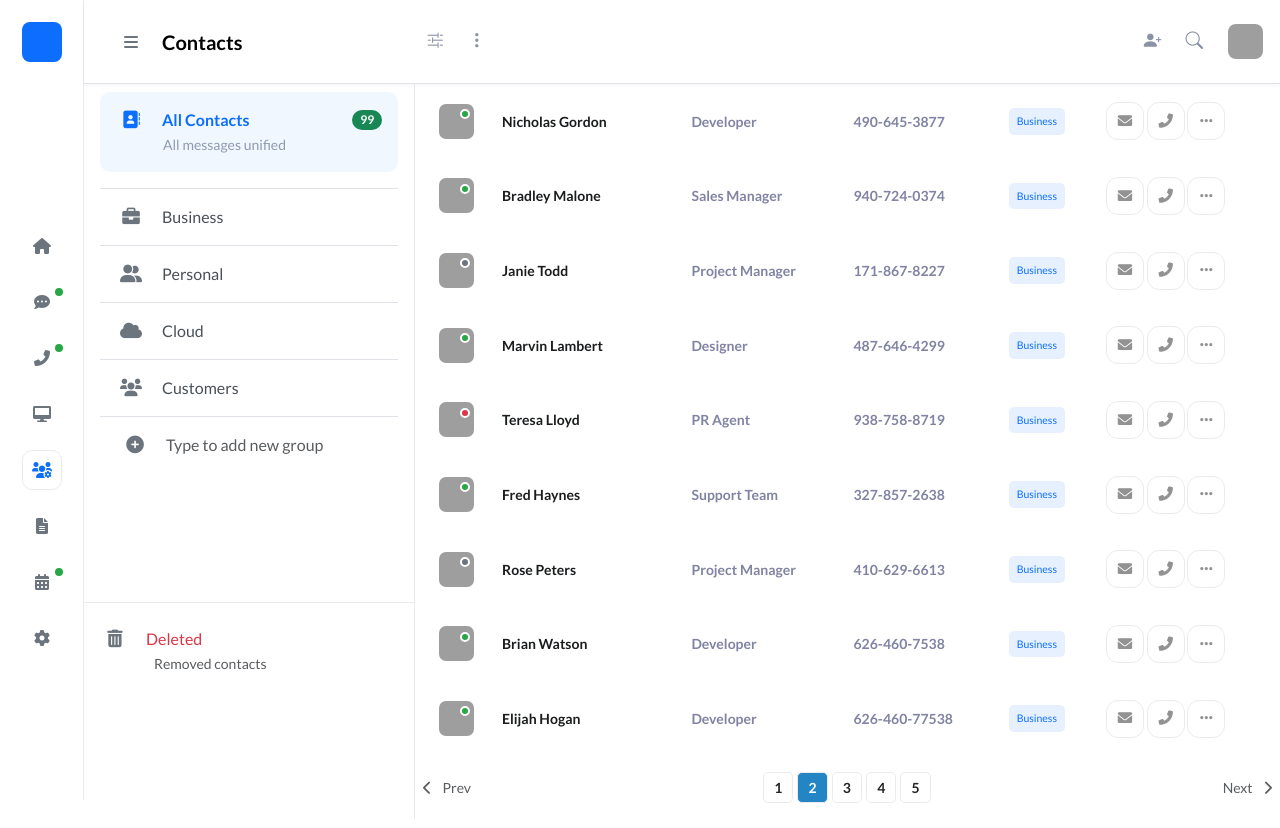
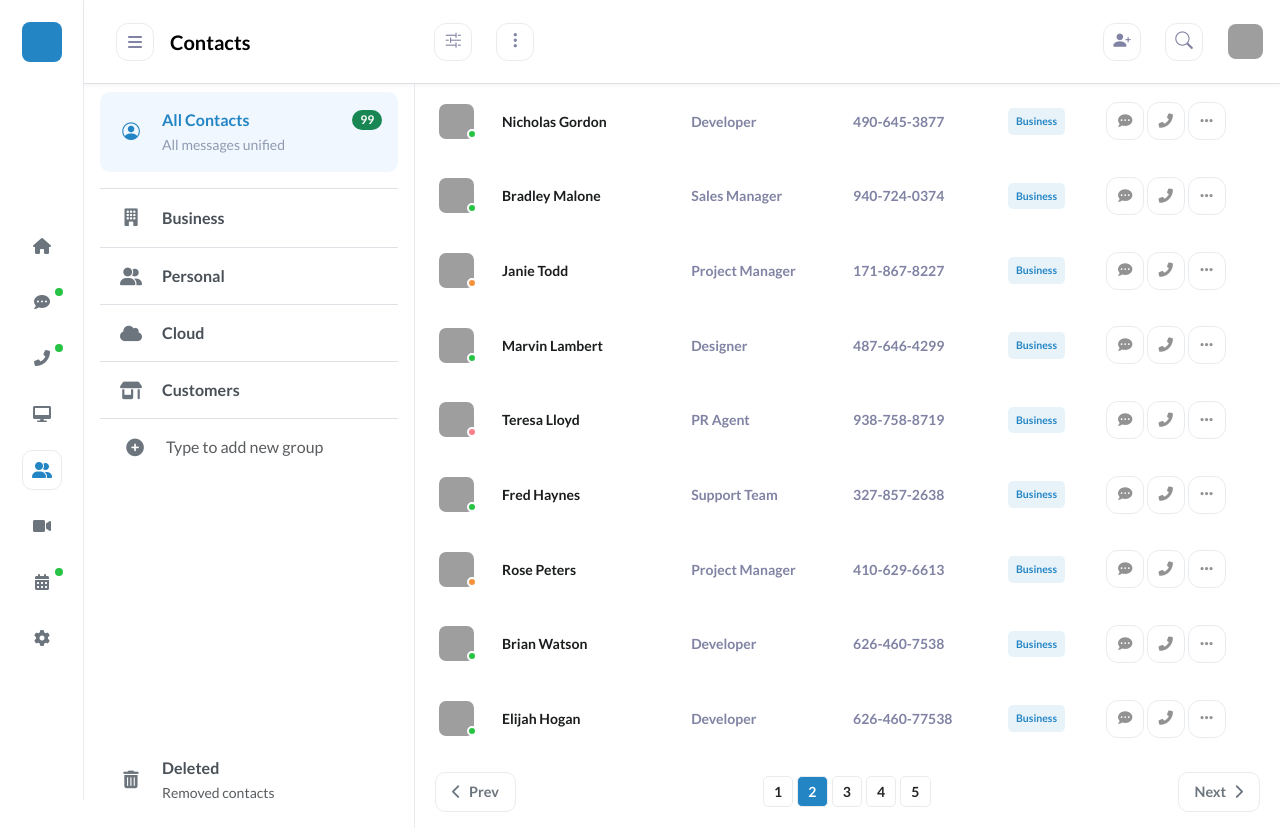
Before and after one commit to miesedaap00/Technical-Test, a plain HTML site: page index.html in a window 1280 px wide. Drawn offline with nearby package versions, Linux system fonts and the light colour scheme; grey boxes are pictures that could not be loaded.

Commit message:
initial commit

```diff
--- a/index.html
+++ b/index.html
@@ -15,24 +15,23 @@
 </head>
 <body>
     <nav class="navbar navbar-expand-lg navbar-light bg-light border-bottom justify-content-between">
-
         <div class="navbar-brand d-flex align-items-center ps-3 gap-3 gap-md-11">
             <div class="d-flex align-items-center justify-content-center gap-3">
-                <button class="btn btn-outline-secondary border-0 p-2" id="iconSidebarToggle">
+                <button class="btn navbar-icon" id="iconSidebarToggle">
                     <i class="fas fa-bars"></i>
                 </button>
                 <h5 class="mb-0 fw-bold">Contacts</h5>
             </div>
 
             <div class="navbar-center-icons ms-2">
-                <a href="#!" class="nav-icon-link"><i class="bi bi-sliders2"></i></a>
-                <a href="#!" class="nav-icon-link"><i class="bi bi-three-dots-vertical"></i></a>
+                <a href="#!" class="nav-icon-link navbar-icon"><i class="bi bi-sliders2"></i></a>
+                <a href="#!" class="nav-icon-link navbar-icon"><i class="bi bi-three-dots-vertical"></i></a>
             </div>
         </div>
 
         <div class="d-flex align-items-center pe-3" id="navbar-right-icons">
-            <a href="#!" class="nav-icon-link"><i class="bi bi-person-plus-fill"></i></a>
-            <a href="#!" class="nav-icon-link"><i class="bi bi-search"></i></a>
+            <a href="#!" class="nav-icon-link navbar-icon"><i class="bi bi-person-plus-fill"></i></a>
+            <a href="#!" class="nav-icon-link navbar-icon"><i class="bi bi-search"></i></a>
 
             <div class="dropdown">
                 <button class="btn btn-link p-0 d-flex align-items-center" type="button" data-bs-toggle="dropdown" aria-expanded="false">
@@ -69,10 +68,10 @@
                     <a href="#!"><i class="fas fa-desktop"></i></a>
                 </li>
                 <li class="list-group-item icon-item active">
-                    <a href="#!"><i class="fas fa-users-cog"></i></a>
+                    <a href="#!"><i class="fas fa-user-friends"></i></a>
                 </li>
                 <li class="list-group-item icon-item">
-                    <a href="#!"><i class="fas fa-file-alt"></i></a>
+                    <a href="#!"><i class="fas fa-video"></i></a>
                 </li>
                 <li class="list-group-item icon-item position-relative">
                     <a href="#!"><i class="fas fa-calendar-alt"></i></a>
@@ -90,19 +89,23 @@
                     <a class="list-group-item list-group-item-action p-3 active" href="#!">
                         <div class="d-flex align-items-center">
                             <span class="sidebar-icon-container me-3">
-                                <i class="fas fa-address-book"></i>
+                                <i class="bi bi-person-circle"></i>
                             </span>
-                            <span class="fw-bold">All Contacts</span>
-                            <span class="badge bg-success rounded-pill ms-auto">99</span>
+                            <div class="flex-grow-1">
+                                <div class="d-flex align-items-center">
+                                    <span class="fw-bold">All Contacts</span>
+                                    <span class="badge bg-success rounded-pill ms-auto">99</span>
+                                </div>
+                                <small class="text-muted">All messages unified</small>
+                            </div>
                         </div>
-                        <small class="text-muted" style="margin-left: 47px;">All messages unified</small>
                     </a>
                     <a class="list-group-item list-group-item-action border-top p-3" href="#!">
                         <div class="d-flex align-items-center">
                             <span class="sidebar-icon-container me-3">
-                                <i class="fas fa-briefcase"></i>
+                                <i class="bi bi-building-fill"></i>
                             </span>
-                            Business
+                            <span class="fw-bold">Business</span>
                         </div>
                     </a>
                     <a class="list-group-item list-group-item-action border-top p-3" href="#!">
@@ -110,7 +113,7 @@
                             <span class="sidebar-icon-container me-3">
                                 <i class="fas fa-user-friends"></i>
                             </span>
-                            Personal
+                            <span class="fw-bold">Personal</span>
                         </div>
                     </a>
                     <a class="list-group-item list-group-item-action border-top p-3" href="#!">
@@ -118,15 +121,15 @@
                             <span class="sidebar-icon-container me-3">
                                 <i class="fas fa-cloud"></i>
                             </span>
-                            Cloud
+                            <span class="fw-bold">Cloud</span>
                         </div>
                     </a>
                     <a class="list-group-item list-group-item-action border-top p-3" href="#!">
                         <div class="d-flex align-items-center">
                             <span class="sidebar-icon-container me-3">
-                                <i class="fas fa-users"></i>
+                                <i class="fa-solid fa-shop"></i>
                             </span>
-                            Customers
+                            <span class="fw-bold">Customers</span>
                         </div>
                     </a>
                     <a class="list-group-item list-group-item-action border-top text-muted" href="#!">
@@ -138,15 +141,20 @@
                         </div>
                     </a>
                 </div>
-                <div class="list-group list-group-flush mt-auto py-2">
-                    <a class="list-group-item list-group-item-action p-3 text-danger" href="#!">
+
+                <div class="list-group list-group-flush mt-auto py-2 px-3">
+                    <a class="list-group-item list-group-item-action p-3" href="#!">
                         <div class="d-flex align-items-center">
                             <span class="sidebar-icon-container me-3">
                                 <i class="fas fa-trash-alt"></i>
                             </span>
-                            Deleted
+                            <div class="flex-grow-1">
+                                <div class="d-flex align-items-center">
+                                    <span class="fw-bold">Deleted</span>
+                                </div>
+                                <small class="text-muted">Removed contacts</small>
+                            </div>
                         </div>
-                        <small class="text-muted" style="margin-left: 54px;">Removed contacts</small>
                     </a>
                 </div>
             </div>
@@ -167,7 +175,7 @@
                                 <td class="text">490-645-3877</td>
                                 <td><span class="badge custom-badge-business p-2">Business</span></td>
                                 <td class="table-actions">
-                                    <a href="#!" class="action-btn"><i class="fas fa-envelope"></i></a>
+                                    <a href="#!" class="action-btn"><i class="fas fa-comment-dots"></i></a>
                                     <a href="#!" class="action-btn"><i class="fas fa-phone-alt"></i></a>
                                     <a href="#!" class="action-btn"><i class="fas fa-ellipsis-h"></i></a>
                                 </td>
@@ -184,7 +192,7 @@
                                 <td class="text">940-724-0374</td>
                                 <td><span class="badge custom-badge-business p-2">Business</span></td>
                                 <td class="table-actions">
-                                    <a href="#!" class="action-btn"><i class="fas fa-envelope"></i></a>
+                                    <a href="#!" class="action-btn"><i class="fas fa-comment-dots"></i></a>
                                     <a href="#!" class="action-btn"><i class="fas fa-phone-alt"></i></a>
                                     <a href="#!" class="action-btn"><i class="fas fa-ellipsis-h"></i></a>
                                 </td>
@@ -201,7 +209,7 @@
                                 <td class="text">171-867-8227</td>
                                 <td><span class="badge custom-badge-business p-2">Business</span></td>
                                 <td class="table-actions">
-                                    <a href="#!" class="action-btn"><i class="fas fa-envelope"></i></a>
+                                    <a href="#!" class="action-btn"><i class="fas fa-comment-dots"></i></a>
                                     <a href="#!" class="action-btn"><i class="fas fa-phone-alt"></i></a>
                                     <a href="#!" class="action-btn"><i class="fas fa-ellipsis-h"></i></a>
                                 </td>
@@ -218,7 +226,7 @@
                                 <td class="text">487-646-4299</td>
                                 <td><span class="badge custom-badge-business p-2">Business</span></td>
                                 <td class="table-actions">
-                                    <a href="#!" class="action-btn"><i class="fas fa-envelope"></i></a>
+                                    <a href="#!" class="action-btn"><i class="fas fa-comment-dots"></i></a>
                                     <a href="#!" class="action-btn"><i class="fas fa-phone-alt"></i></a>
                                     <a href="#!" class="action-btn"><i class="fas fa-ellipsis-h"></i></a>
                                 </td>
@@ -235,7 +243,7 @@
                                 <td class="text">938-758-8719</td>
                                 <td><span class="badge custom-badge-business p-2">Business</span></td>
                                 <td class="table-actions">
-                                    <a href="#!" class="action-btn"><i class="fas fa-envelope"></i></a>
+                                    <a href="#!" class="action-btn"><i class="fas fa-comment-dots"></i></a>
                                     <a href="#!" class="action-btn"><i class="fas fa-phone-alt"></i></a>
                                     <a href="#!" class="action-btn"><i class="fas fa-ellipsis-h"></i></a>
                                 </td>
@@ -252,7 +260,7 @@
                                 <td class="text">327-857-2638</td>
                                 <td><span class="badge custom-badge-business p-2">Business</span></td>
                                 <td class="table-actions">
-                                    <a href="#!" class="action-btn"><i class="fas fa-envelope"></i></a>
+                                    <a href="#!" class="action-btn"><i class="fas fa-comment-dots"></i></a>
                                     <a href="#!" class="action-btn"><i class="fas fa-phone-alt"></i></a>
                                     <a href="#!" class="action-btn"><i class="fas fa-ellipsis-h"></i></a>
                                 </td>
@@ -269,7 +277,7 @@
                                 <td class="text">410-629-6613</td>
                                 <td><span class="badge custom-badge-business p-2">Business</span></td>
                                 <td class="table-actions">
-                                    <a href="#!" class="action-btn"><i class="fas fa-envelope"></i></a>
+                                    <a href="#!" class="action-btn"><i class="fas fa-comment-dots"></i></a>
                                     <a href="#!" class="action-btn"><i class="fas fa-phone-alt"></i></a>
                                     <a href="#!" class="action-btn"><i class="fas fa-ellipsis-h"></i></a>
                                 </td>
@@ -286,7 +294,7 @@
                                 <td class="text">626-460-7538</td>
                                 <td><span class="badge custom-badge-business p-2">Business</span></td>
                                 <td class="table-actions">
-                                    <a href="#!" class="action-btn"><i class="fas fa-envelope"></i></a>
+                                    <a href="#!" class="action-btn"><i class="fas fa-comment-dots"></i></a>
                                     <a href="#!" class="action-btn"><i class="fas fa-phone-alt"></i></a>
                                     <a href="#!" class="action-btn"><i class="fas fa-ellipsis-h"></i></a>
                                 </td>
@@ -303,7 +311,7 @@
                                 <td class="text">626-460-77538</td>
                                 <td><span class="badge custom-badge-business p-2">Business</span></td>
                                 <td class="table-actions">
-                                    <a href="#!" class="action-btn"><i class="fas fa-envelope"></i></a>
+                                    <a href="#!" class="action-btn"><i class="fas fa-comment-dots"></i></a>
                                     <a href="#!" class="action-btn"><i class="fas fa-phone-alt"></i></a>
                                     <a href="#!" class="action-btn"><i class="fas fa-ellipsis-h"></i></a>
                                 </td>
@@ -312,7 +320,7 @@
                     </table>
                 </div>
                 <div class="card-footer bg-white d-flex justify-content-between align-items-center py-3">
-                    <button class="btn btn-sm btn-outline-secondary border-0 text-muted"><i class="fas fa-chevron-left me-2"></i> Prev</button>
+                    <button class="btn btn-nav"><i class="fas fa-chevron-left me-2"></i> Prev</button>
                     <nav aria-label="Page navigation example">
                         <ul class="pagination pagination-sm mb-0">
                             <li class="page-item"><a class="page-link" href="#">1</a></li>
@@ -322,7 +330,7 @@
                             <li class="page-item"><a class="page-link" href="#">5</a></li>
                         </ul>
                     </nav>
-                    <button class="btn btn-sm btn-outline-secondary border-0 text-muted">Next <i class="fas fa-chevron-right ms-2"></i></button>
+                    <button class="btn btn-nav">Next <i class="fas fa-chevron-right ms-2"></i></button>
                 </div>
             </div>
         </div>
@@ -343,12 +351,12 @@
                     </div>
 
                     <div class="d-flex gap-2">
-                        <button class="btn btn-primary btn-message">
+                        <button class="btn btn-message">
                             <i class="fas fa-comment-dots me-2"></i>Message
                         </button>
-                        <button class="btn btn-outline-secondary"><i class="fas fa-phone-alt"></i></button>
-                        <button class="btn btn-outline-secondary"><i class="fas fa-envelope"></i></button>
-                        <button class="btn btn-outline-secondary"><i class="fas fa-ellipsis-h"></i></button>
+                        <button class="btn action-btn"><i class="fas fa-phone-alt"></i></button>
+                        <button class="btn action-btn"><i class="fas fa-video"></i></button>
+                        <button class="btn action-btn"><i class="fas fa-ellipsis-h"></i></button>
                     </div>
                 </div>
             </div>
--- a/style.css
+++ b/style.css
@@ -56,7 +56,7 @@ body.icon-sidebar-hidden .navbar {
 }
 
 .nav-icon-link:hover {
-    color: #0d6efd;
+    color: #2485C5;
 }
 
 #navbar-right-icons .dropdown .btn:focus {
@@ -75,6 +75,25 @@ body.icon-sidebar-hidden .navbar {
     height: 40px;
     border-radius: 8px;
     object-fit: cover;
+}
+
+.navbar-icon {
+    display: inline-flex;
+    align-items: center;
+    justify-content: center;
+    width: 38px;
+    height: 38px;
+    background-color: #ffffff;
+    border: 1px solid #e9ecef;
+    color: #8083A3;
+    border-radius: 12px;
+    text-decoration: none;
+    transition: all 0.2s ease-in-out;
+}
+
+.navbar-icon:hover {
+    background-color: #f8f9fa;
+    color: #2485C5;
 }
 
 #main-wrapper {
@@ -118,7 +137,7 @@ body.icon-sidebar-hidden .navbar {
 .icon-sidebar .sidebar-logo-container .logo-circle {
     width: 40px;
     height: 40px;
-    background-color: #0d6efd;
+    background-color: #2485C5;
     border-radius: 8px;
 }
 
@@ -162,7 +181,7 @@ body.icon-sidebar-hidden .icon-sidebar {
     padding-left: 0;
 }
 .icon-sidebar .list-group-item.icon-item.active a {
-    color: #0d6efd;
+    color: #2485C5;
     background-color: white;
     border: 1px solid #e9ecef;
 }
@@ -170,7 +189,7 @@ body.icon-sidebar-hidden .icon-sidebar {
     background-color: transparent;
 }
 .icon-sidebar .list-group-item.icon-item:hover a {
-    color: #0d6efd;
+    color: #2485C5;
     background-color: #e6f0ff;
 }
 
@@ -189,86 +208,81 @@ body.icon-sidebar-hidden .icon-sidebar {
     background-color: white;
     border-right: 1px solid #e9ecef;
     display: flex;
-    flex-direction: column;
+    flex-direction: column; /* Mengatur item di dalamnya (menu & tombol delete) secara vertikal */
     z-index: 1000;
     transition: margin-left var(--transition-speed);
     flex-shrink: 0;
-
     position: sticky;
     top: var(--navbar-height);
     left: 0;
-
     margin-left: var(--icon-sidebar-width);
 }
 
+/* Mengatur posisi sidebar saat icon-sidebar disembunyikan */
 body.icon-sidebar-hidden .text-sidebar {
     margin-left: 0;
 }
 
+/* 2. Styling Daftar Menu (List Group) */
 .text-sidebar .list-group {
-    flex-grow: 1;
     border-radius: 0;
 }
+
 .text-sidebar .list-group-item {
     border: none;
     padding: 1rem 1.25rem;
     color: #495057;
     border-radius: 0;
+
 }
+
+/* Item pertama tidak memiliki garis pemisah di atasnya */
+.text-sidebar .list-group-flush:first-child .list-group-item:first-child {
+    border-top: none;
+}
+
 .text-sidebar .list-group-item:hover {
-    background-color: #f8f9fa;
+    background-color: #f8f9fa; /* Efek hover saat mouse mendekat */
 }
+
+/* 3. Styling untuk Item yang Sedang Aktif */
 .text-sidebar .list-group-item.active {
     background-color: #f0f7ff;
-    border-radius: 10px 10px 10px 10px;
+    border-radius: 10px;
     margin-bottom: 1rem;
-    color: #0d6efd;
-    border-left: none;
+    color: #2485C5; /* Warna teks utama menjadi biru */
     font-weight: normal;
-    padding-left: 1.25rem;
+    border-top: none; /* Menghapus garis pemisah saat aktif */
 }
+
+/* Mengatur warna sub-teks (misal: "All messages unified") saat item aktif */
 .text-sidebar .list-group-item.active .text-muted {
     color: #8e9aaf !important;
 }
+
+/* Mengatur warna teks yang bold saat item aktif */
 .text-sidebar .list-group-item.active .fw-bold {
-    color: #0d6efd;
+    color: #2485C5;
     font-weight: 600 !important;
 }
 
+/* 4. Styling untuk Ikon */
 .sidebar-icon-container {
     display: inline-flex;
     align-items: center;
     justify-content: center;
-    width: 30px;
+    width: 30px; /* Wadah tak terlihat untuk membuat ikon sejajar */
 }
 
+/* Warna default ikon */
 .text-sidebar .list-group-item i {
     color: #6c757d;
     font-size: 1.1rem;
 }
 
-.text-sidebar .list-group-item.active,
+/* Warna ikon saat item-nya aktif */
 .text-sidebar .list-group-item.active i {
-    color: #0d6efd;
-}
-
-.text-sidebar-icon-wrapper {
-    width: 35px;
-    height: 35px;
-    background-color: #f0f2f5;
-    border-radius: 8px;
-    display: flex;
-    justify-content: center;
-    align-items: center;
-    color: #6c757d;
-    font-size: 1rem;
-}
-.text-sidebar-icon-wrapper.active-icon {
-    background-color: #0d6efd;
-    color: white;
-}
-.text-sidebar .list-group.mt-auto {
-    border-top: 1px solid #e9ecef !important;
+    color: #2485C5;
 }
 
 #wrapper {
@@ -364,8 +378,8 @@ body.icon-sidebar-hidden #page-content-wrapper {
     height: 10px;
     border-radius: 50%;
     position: absolute;
-    left: 45px;
-    top: 25px;
+    left: 52px;
+    top: 60%;
     border: 2px solid white;
     z-index: 10;
 }
@@ -378,20 +392,20 @@ body.icon-sidebar-hidden #page-content-wrapper {
 }
 
 .status-indicator.online {
-    background-color: #28a745;
+    background-color: #28C345;
 }
 
 .status-indicator.offline {
-    background-color: #6c757d;
+    background-color: #F6933E;
 }
 
 .status-indicator.offline-red {
-    background-color: #dc3545;
+    background-color: #FF808B;
 }
 .custom-badge-business {
-    background-color: #e6f0ff;
-    color: #0d6efd;
-    font-weight: normal;
+    background-color: #2485C51A;
+    color: #2485C5;
+    font-weight: bold;
     padding: 0.5em 1em;
     border-radius: 5px;
 }
@@ -421,7 +435,7 @@ body.icon-sidebar-hidden #page-content-wrapper {
     color: #495057;
 }
 .table tbody tr:hover {
-    background-color: #f8f9fa;
+    background-color: #2485C5;
 }
 .table-actions i {
     cursor: pointer;
@@ -456,7 +470,7 @@ body.icon-sidebar-hidden #page-content-wrapper {
 
 .action-btn:hover {
     background-color: #f8f9fa;
-    color: #0d6efd;
+    color: #2485C5;
 }
 
 .avatarprofilecontact {
@@ -487,10 +501,32 @@ body.icon-sidebar-hidden #page-content-wrapper {
     background-color: #e9ecef;
     color: #2485C5;
 }
+
+.btn-nav {
+    display: inline-flex;
+    align-items: center;
+    margin-left: 20px;
+    margin-right: 20px;
+    padding: 0.5rem 1rem;
+    background-color: #ffffff;
+    border: 1px solid #e9ecef;
+    color: #6c757d;
+    border-radius: 10px;
+    font-weight: 600;
+    font-size: 0.9rem;
+    transition: all 0.2s ease-in-out;
+}
+
+.btn-nav:hover {
+    background-color: #f8f9fa;
+    color: #2485C5;
+    border-color: #dee2e6;
+}
+
 .card-footer .btn-outline-secondary { color: #6c757d; }
 .card-footer .btn-outline-secondary:hover {
     background-color: #e9ecef;
-    color: #0d6efd;
+    color: #2485C5;
 }
 
 @media (min-width: 768px) {
@@ -525,6 +561,9 @@ body.icon-sidebar-hidden #page-content-wrapper {
 .btn-message, .offcanvas-body .btn-outline-secondary {
     padding: 0.4rem 0.8rem;
     font-size: 0.85rem;
+    border-radius: 8px;
+    color: white;
+    background-color: #2485C5;
 }
 
 .contact-detail-list .detail-item {
@@ -599,9 +638,9 @@ body.icon-sidebar-hidden #page-content-wrapper {
 }
 
 .social-icon-wrapper:hover {
-    background-color: #0d6efd;
+    background-color: #2485C5;
     color: white;
-    border-color: #0d6efd;
+    border-color: #2485C5;
 }
 
 .offcanvas-backdrop {
```
